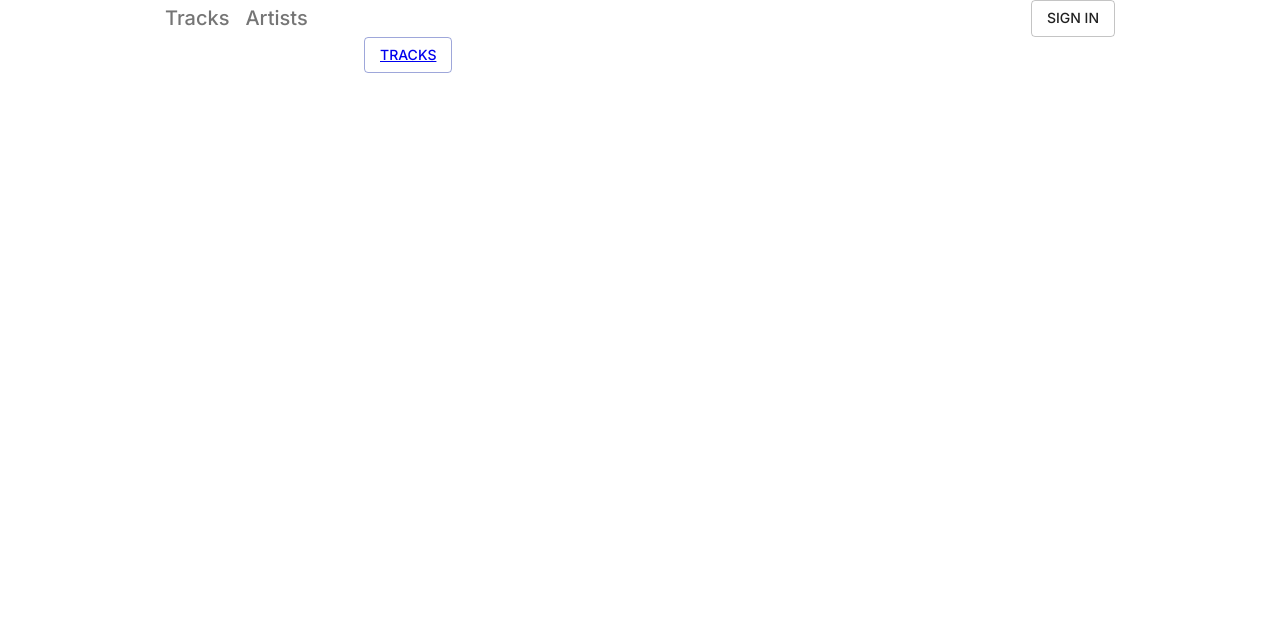
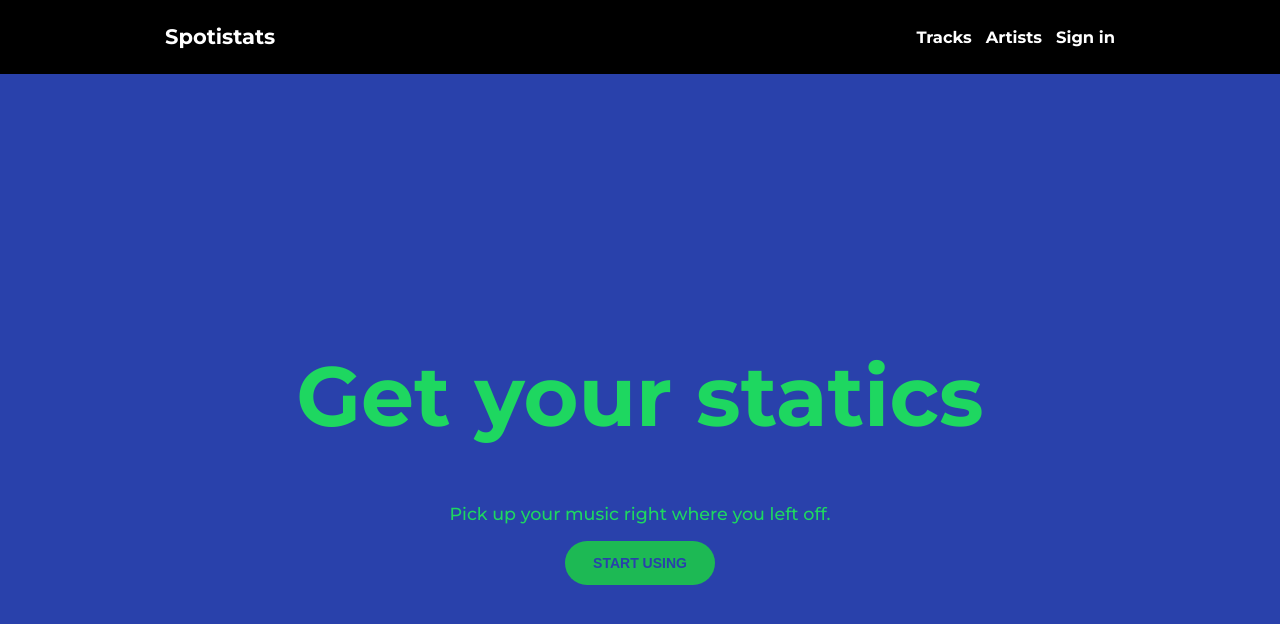
Before and after one commit to mislavjc/spotistats, a Next.js app: page / in a window 1280 px wide. Shown: the top 624 px of the page. Built offline with nearby package versions, Linux system fonts and the light colour scheme; no server answers.

Commit message:
styling changes

```diff
--- a/src/components/Navbar.js
+++ b/src/components/Navbar.js
@@ -1,80 +1,43 @@
 import Link from 'next/link';
 import { useRouter } from 'next/router';
-import { useEffect, useState } from 'react';
 import { signIn, useSession } from 'next-auth/client';
 import Button from '@material-ui/core/Button';
-import IconButton from '@material-ui/core/IconButton';
 import Avatar from '@material-ui/core/Avatar';
-import Brightness4Icon from '@material-ui/icons/Brightness4';
-import BrightnessHighIcon from '@material-ui/icons/BrightnessHigh';
 import Typography from '@material-ui/core/Typography';
+import Image from 'next/image';
 
 export const Navbar = () => {
   const router = useRouter();
   const [session, loading] = useSession();
-  const [darkMode, setDarkMode] = useState('false');
-
-  const lightModeHandler = () => {
-    setDarkMode(false);
-    router.reload(window.location.pathname);
-  };
-
-  const darkModeHandler = () => {
-    setDarkMode(true);
-    router.reload(window.location.pathname);
-  };
-
-  useEffect(() => {
-    setDarkMode(localStorage.getItem('darkMode'));
-  }, []);
-
-  useEffect(() => {
-    localStorage.setItem('darkMode', darkMode);
-  }, [darkMode]);
 
   return (
     <nav>
+      <div className="nav">
+        <div className="logo">
+          <Link href="/" passHref>
+            <h1>Spotistats</h1>
+          </Link>
+        </div>
         <div className="links">
           <Link href="/top-tracks" passHref>
-          <Typography
-            variant="h6"
-            color={router.pathname === '/top-tracks' ? 'textPrimary' : 'textSecondary'}
-          >
-            Tracks
-          </Typography>
+            <h3>Tracks</h3>
           </Link>
           <Link href="/top-artists" passHref>
-          <Typography
-            variant="h6"
-            color={router.pathname === '/top-artists' ? 'textPrimary' : 'textSecondary'}
-          >
-            Artists
-          </Typography>
+            <h3>Artists</h3>
           </Link>
         </div>
         <div>
           {session && !loading ? (
             <div className="account">
-            <div>
-              {darkMode === 'true' ? (
-                <IconButton onClick={lightModeHandler}>
-                  <BrightnessHighIcon />
-                </IconButton>
+              <Image className="avatar" src={session.user.picture} width={40} height={40} alt="user profile picture" />
+              <h3>Profile</h3>
+            </div>
           ) : (
-                <IconButton onClick={darkModeHandler}>
-                  <Brightness4Icon />
-                </IconButton>
+            <h3 className="login" onClick={signIn}>
+              Sign in
+            </h3>
           )}
         </div>
-            <div>
-              <Avatar src={session.user.picture} />
-            </div>
-          </div>
-        ) : (
-          <Button variant="outlined" className="btn" onClick={signIn}>
-            Sign in
-          </Button>
-        )}
       </div>
     </nav>
   );
--- a/src/pages/_document.js
+++ b/src/pages/_document.js
@@ -5,8 +5,10 @@ class MyDocument extends Document {
     return (
       <Html>
         <Head>
+          <link rel="preconnect" href="https://fonts.googleapis.com" />
+          <link rel="preconnect" href="https://fonts.gstatic.com" crossOrigin />
           <link
-            href="https://fonts.googleapis.com/css2?family=Inter:wght@300;400;500;600;700;800&display=swap"
+            href="https://fonts.googleapis.com/css2?family=Montserrat:ital,wght@0,300;0,400;0,500;0,600;0,700;0,800;0,900;1,400&display=swap"
             rel="stylesheet"
           />
         </Head>
--- a/src/pages/index.js
+++ b/src/pages/index.js
@@ -4,10 +4,14 @@ import Link from 'next/link';
 
 export default function Home() {
   return (
-    <Container maxWidth="sm">
-      <Button variant="outlined" color="primary">
-        <Link href="top-tracks">Tracks</Link>
-      </Button>
-    </Container>
+    <div className="landing-page">
+      <div>
+        <h1>Get your statics</h1>
+        <p>Pick up your music right where you left off.</p>
+        <Link href="/top-tracks" passHref>
+          <button className="btn">START USING</button>
+        </Link>
+      </div>
+    </div>
   );
 }
--- a/src/scss/main.scss
+++ b/src/scss/main.scss
@@ -1,5 +1,26 @@
+:root {
+  --green: #1db954;
+  --light-green: #1ed760;
+  --bg-primary: #121212;
+  --black: #000000;
+  --bg-secondary: #282828;
+  --text-primary: #ffffff;
+  --text-secondary: ##b3b3b3;
+  --bg-blue: #2941ab;
+  font-size: 14px;
+  font-family: 'Montserrat', sans-serif;
+}
+
+$light: 300;
+$normal: 400;
+$medium: 500;
+$semibold: 600;
+$bold: 700;
+$xbold: 800;
+$black: 900;
+
 body {
-  font-family: 'Inter';
+  font-family: 'Montserrat', sans-serif;
   font-weight: 400;
   margin: 0;
   padding: 0;
@@ -37,17 +58,23 @@ h1 {
 }
 
 nav {
+  background: var(--black);
+  padding: 0.5rem 0;
+  .nav {
+    color: var(--text-primary);
     max-width: 950px;
     margin: 0 auto;
     display: flex;
     align-items: center;
-  justify-content: space-between;
     .links {
+      margin-left: auto;
       display: flex;
       & > * {
         margin-right: 1rem;
         &:hover {
+          color: var(--light-green);
           cursor: pointer;
+        }
       }
     }
   }
@@ -76,8 +103,18 @@ nav {
 }
 
 .account {
+  border-left: 1px solid white;
   display: flex;
-  align-items: center
+  align-items: center;
+  padding-left: 1rem;
+  h3 {
+    margin-left: 1rem;
+    font-weight: $bold;
+    &:hover {
+      color: #1ed760;
+      cursor: pointer;
+    }
+  }
 }
 
 @media (min-width: 520px) and (max-width: 760px) {
@@ -109,3 +146,63 @@ nav {
     @include center-width(180px);
   }
 }
+
+.btn {
+  background: var(--green);
+  color: var(--text-primary);
+  font-size: 1rem;
+  padding: 1rem 2rem;
+  border-radius: 35rem;
+  border: 0;
+  font-weight: $bold;
+  transition: 250ms;
+  &:hover {
+    background: var(--light-green);
+    transform: scale(1.1);
+    cursor: pointer;
+  }
+}
+
+.avatar {
+  border-radius: 50%;
+}
+
+.landing-page {
+  height: calc(100vh - 74px);
+  display: flex;
+  align-items: center;
+  justify-content: center;
+  text-align: center;
+  color: var(--light-green);
+  background: var(--bg-blue);
+  h1 {
+    font-size: 6rem;
+  }
+  p {
+    font-size: 1.25rem;
+    font-weight: $medium;
+  }
+  .btn {
+    color: var(--bg-blue);
+  }
+}
+
+@media (max-width: 768px) {
+  .landing-page {
+    h1 {
+      font-size: 3rem;
+    }
+    p {
+      font-size: 1rem;
+    }
+  }
+  nav {
+    h3:not(.login) {
+      display: none;
+    }
+    padding: 0.5rem 1rem;
+    .account {
+      border-left: 0;
+    }
+  }
+}
```
Also changed, not shown: src/stylesheets/main.min.css, 1 other file (tests, documents, lock files or other folders). Lines whose indentation alone changed are shown as unchanged.
